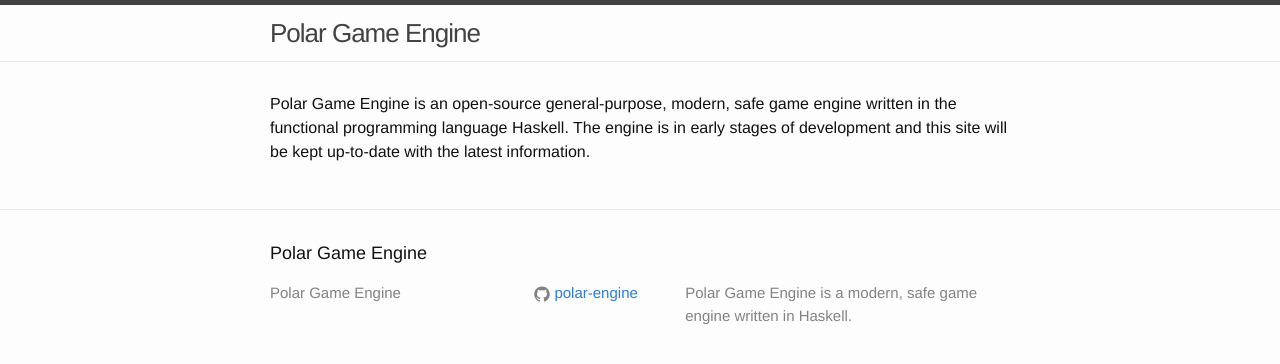
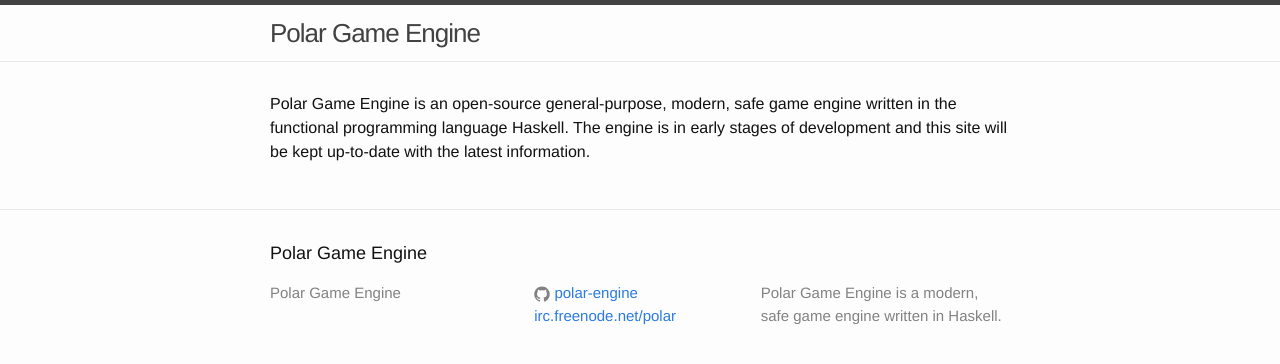
Before and after one commit to polar-engine/polar-engine.github.io, a Jekyll site: the page built from index.md, in a window 1280 px wide. Shown: the top 364 px of the page. Built offline with Jekyll 4.4.1, drawn with Linux system fonts in a browser that asks for light colours.

Commit message:
Add Freenode IRC channel to site footer

```diff
--- a/_config.yml
+++ b/_config.yml
@@ -1,10 +1,10 @@
 # Site settings
-title: Polar Game Engine
-description: >
-  Polar Game Engine is a modern, safe game engine written in Haskell.
-baseurl: ""
-url: "https://polarengine.org"
-github_username: polar-engine
+title:            Polar Game Engine
+description:      Polar Game Engine is a modern, safe game engine written in Haskell.
+baseurl:          ""
+url:              "https://polarengine.org"
+github_username:  polar-engine
+freenode_channel: polar
 
 # Build settings
 markdown: kramdown
--- a/_includes/footer.html
+++ b/_includes/footer.html
@@ -15,6 +15,11 @@
             {% include icon-github.html username=site.github_username %}
           </li>
           {% endif %}
+          {% if site.freenode_channel %}
+          <li>
+            {% include icon-freenode.html channel=site.freenode_channel %}
+          </li>
+          {% endif %}
         </ul>
       </div>
       <div class="footer-col footer-col-3">
--- /dev/null
+++ b/_includes/icon-freenode.html
@@ -0,0 +1 @@
+<a href="https://webchat.freenode.net/?channels={{ include.channel }}"><span class="channel">irc.freenode.net/{{ include.channel }}</span></a>
--- a/_sass/_layout.scss
+++ b/_sass/_layout.scss
@@ -132,13 +132,13 @@
 }
 
 .footer-col-2 {
-    width: -webkit-calc(20% - (#{$spacing-unit} / 2));
-    width:         calc(20% - (#{$spacing-unit} / 2));
+    width: -webkit-calc(30% - (#{$spacing-unit} / 2));
+    width:         calc(30% - (#{$spacing-unit} / 2));
 }
 
 .footer-col-3 {
-    width: -webkit-calc(45% - (#{$spacing-unit} / 2));
-    width:         calc(45% - (#{$spacing-unit} / 2));
+    width: -webkit-calc(35% - (#{$spacing-unit} / 2));
+    width:         calc(35% - (#{$spacing-unit} / 2));
 }
 
 @include media-query($on-laptop) {
```
